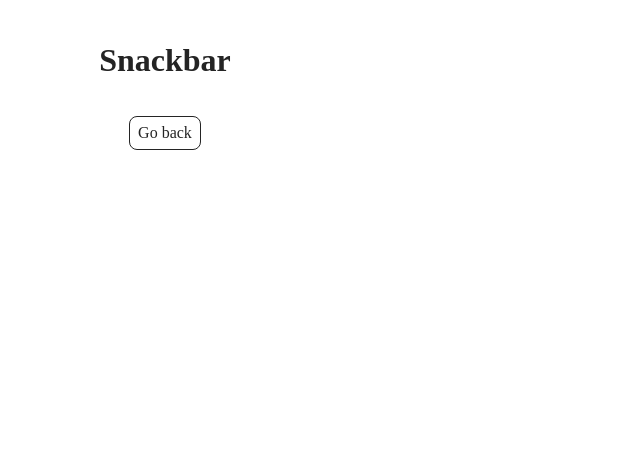
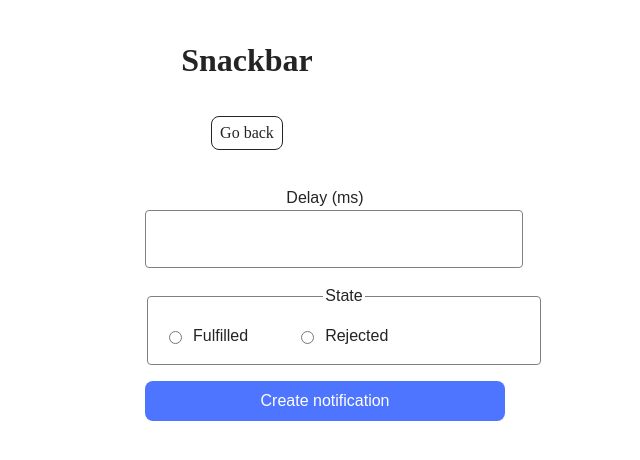
Before and after one commit to Hanna-Oveshkova/goit-js-hw-10, a website built with Vite: page src/2-snackbar.html in a window 1280 px wide. Shown: the top 460 px of the page, without its empty margins (167-807 px from the left). Built offline with nearby package versions, Linux system fonts and the light colour scheme.

Commit message:
fix task-2

```diff
--- a/src/2-snackbar.html
+++ b/src/2-snackbar.html
@@ -13,6 +13,26 @@
         <h1 class="main-title">Snackbar</h1>
         <a class="back-link" href="./index.html">Go back</a>
       </div>
+      <form class="form">
+        <label>
+          Delay (ms)
+          <input type="number" name="delay" required />
+        </label>
+
+        <fieldset>
+          <legend>State</legend>
+          <label>
+            <input type="radio" name="state" value="fulfilled" required />
+            Fulfilled
+          </label>
+          <label>
+            <input type="radio" name="state" value="rejected" required />
+            Rejected
+          </label>
+        </fieldset>
+
+        <button type="submit">Create notification</button>
+      </form>
     </main>
     <script type="module" src="./js/2-snackbar.js"></script>
   </body>
--- a/src/css/base.css
+++ b/src/css/base.css
@@ -114,3 +114,69 @@
   text-transform: uppercase;
   align-items: flex-start;
 }
+
+.form {
+  display: flex;
+  flex-direction: column;
+  gap: 16px;
+  width: 360px;
+  margin-left: 156px;
+  margin-top: 36px;
+  font-family: 'Montserrat', sans-serif;
+}
+
+.form input[type='number'] {
+  width: 360px;
+  height: 40px;
+  padding: 8px;
+  border: 1px solid #808080;
+  border-radius: 4px;
+  font-size: 16px;
+}
+
+.form input[type='number']:hover {
+  border-color: #000;
+}
+
+.form input[type='number']:focus {
+  border-color: #4e75ff;
+  outline: none;
+}
+
+fieldset {
+  border: 1px solid #808080;
+  border-radius: 4px;
+  padding: 16px;
+  width: 360px;
+}
+
+fieldset:hover {
+  border-color: #000;
+}
+
+fieldset label {
+  display: flex;
+  align-items: center;
+  gap: 8px;
+  margin-right: 24px;
+}
+
+fieldset {
+  display: flex;
+  gap: 24px;
+}
+
+button {
+  height: 40px;
+  border: none;
+  border-radius: 8px;
+  background-color: #4e75ff;
+  color: white;
+  font-size: 16px;
+  cursor: pointer;
+  width: 100%;
+}
+
+button:hover {
+  background-color: #6c8cff;
+}
--- a/src/js/2-snackbar.js
+++ b/src/js/2-snackbar.js
@@ -0,0 +1,31 @@
+import iziToast from 'izitoast';
+import 'izitoast/dist/css/iziToast.min.css';
+
+const form = document.querySelector('.form');
+form.addEventListener('submit', event => {
+  event.preventDefault();
+  const delay = Number(form.elements.delay.value);
+  const state = form.elements.state.value;
+  const promise = new Promise((resolve, reject) => {
+    setTimeout(() => {
+      if (state === 'fulfilled') {
+        resolve(delay);
+      } else {
+        reject(delay);
+      }
+    }, delay);
+  });
+  promise
+    .then(delay => {
+      iziToast.success({
+        message: `✅Fulfilled promise in ${delay}ms`,
+        position: 'topRight',
+      });
+    })
+    .catch(delay => {
+      iziToast.error({
+        message: `❌ Rejected promise in ${delay}ms`,
+        position: 'topRight',
+      });
+    });
+});
```
